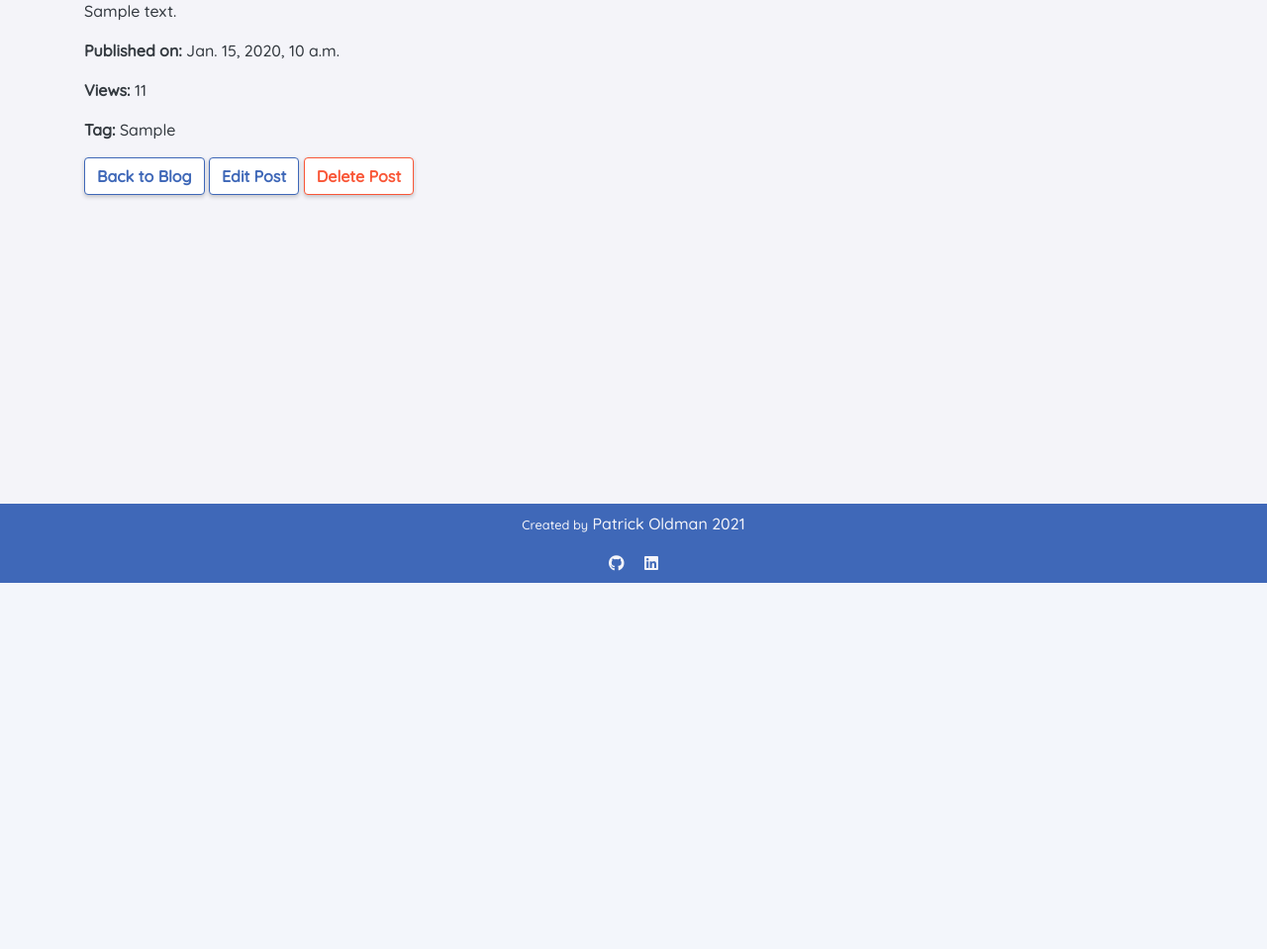
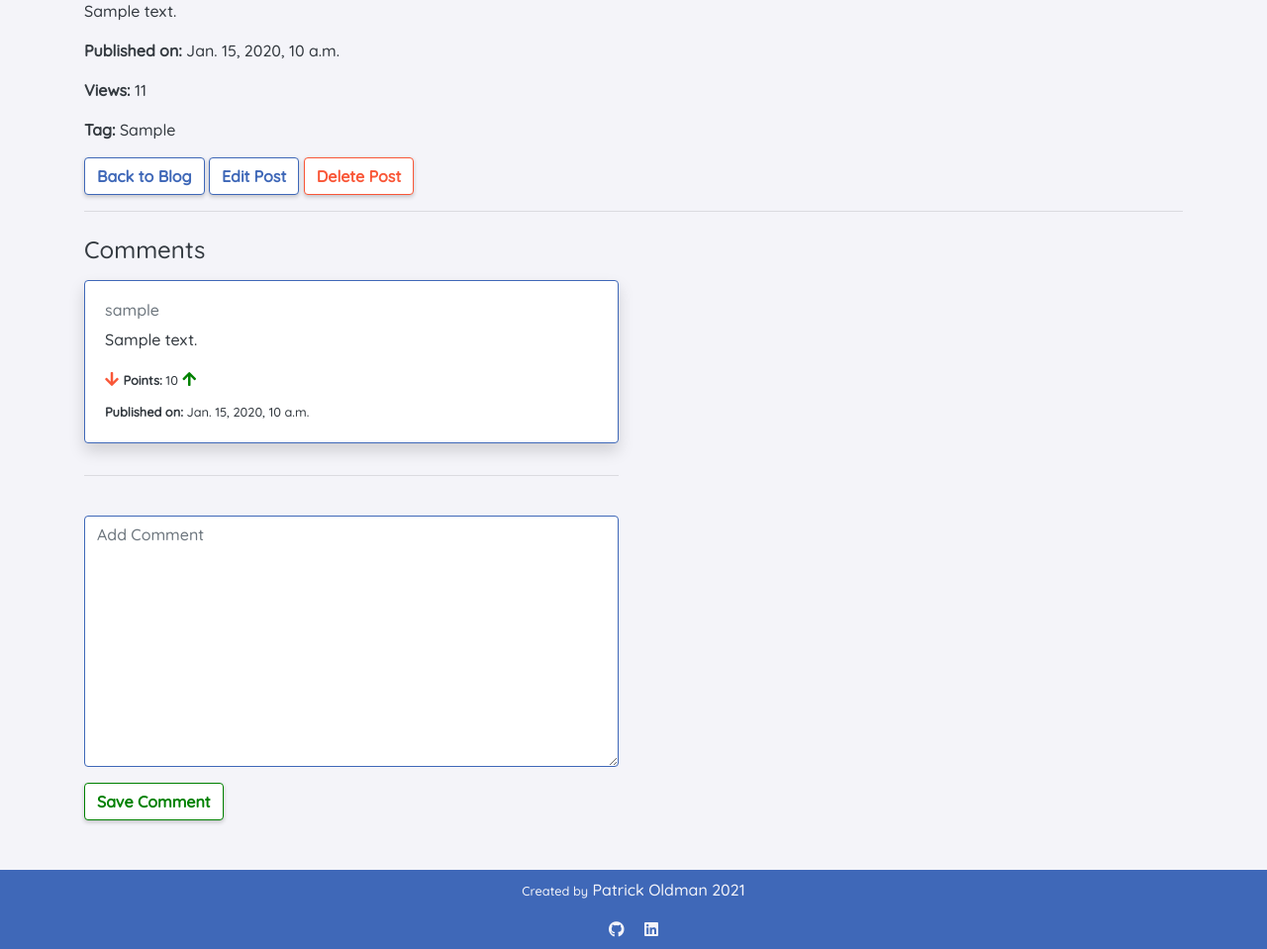
Before and after one commit to Oldman10000/ski-carinthia, a Django app: page /blog/post/1/ in a window 1280 px wide. Shown: the part 211-1170 px from the top of the page at 99% size. Before the commit the page ends 800 px from the top, so only its background shows below. Run offline with Django 3.2, Linux system fonts and the light colour scheme; a user stored in the database is signed in; tables that the repository leaves empty hold one stand-in row (values such as "Sample post"); some libraries are stand-ins or nearby versions.

Commit message:
Update post detail template to include comments

```diff
--- a/blog/static/blog/css/blog.css
+++ b/blog/static/blog/css/blog.css
@@ -0,0 +1,11 @@
+.fa-arrow-up {
+    color: #008100;
+}
+
+.fa-arrow-down {
+    color: #F95738;
+}
+
+.points-button:hover {
+    text-shadow: 0 1px 2px #000;
+}
--- a/blog/templates/blog/post-detail.html
+++ b/blog/templates/blog/post-detail.html
@@ -1,5 +1,9 @@
 {% extends 'base.html' %}
 {% load static %}
+
+{% block extra_css %}
+<link rel="stylesheet" href="{% static 'blog/css/blog.css' %}">
+{% endblock %}
 
 {% block content %}
 
@@ -29,6 +33,56 @@
                     {% endif %}
                     {% endif %}
                 </div>
+                <hr>
+            </div>
+        </div>
+        <div class="row mt-2">
+            <div class="col">
+                <h4>Comments</h4>
+            </div>
+        </div>
+        <div class="row mt-2">
+            <div class="col-12 col-md-6">
+                <div class="row">
+                    {% for comment in comments %}
+                    <div class="col-12 mb-3">
+                        <div class="card shadow border-blue">
+                            <div class="card-body">
+                                <h6 class="card-subitle text-muted mb-2">{{ comment.author }}</h6>
+                                <p>{{ comment.content }}</p>
+                                <p class="mb-2">
+                                    {% if request.user.is_authenticated %}
+                                    <a href="{% url 'delete_point' post.id comment.id %}"><i
+                                            class="fas fa-arrow-down points-button"></i></a>
+                                    {% endif %}
+                                    <small><strong>Points:</strong> {{ comment.points }}</small>
+                                    {% if request.user.is_authenticated %}
+                                    <a href="{% url 'add_point' post.id comment.id %}"><i
+                                            class="fas fa-arrow-up points-button"></i></a>
+                                    {% endif %}
+                                </p>
+                                <p class="mb-0"><small><strong>Published on:</strong>
+                                        {{ comment.published_date }}</small></p>
+                            </div>
+                        </div>
+                    </div>
+                    {% endfor %}
+                </div>
+                <hr>
+            </div>
+        </div>
+
+        <div class="row mt-4">
+            <div class="col-12 col-md-6">
+                {% if request.user.is_authenticated %}
+                <form method="POST" enctype="multipart/form-data">
+                    {% csrf_token %}
+                    {{ form | crispy }}
+                    <input type="submit" class="btn btn-green" value="Save Comment"></input>
+                </form>
+                {% else %}
+                <p>You must be <a href="{% url 'account_login' %}">logged in</a> to add a comment</p>
+                {% endif %}
             </div>
         </div>
     </section>
```
Also changed, not shown: blog/migrations/0003_postcomment.py (added), blog/migrations/0004_rename_thumbs_up_postcomment_points.py (added).
